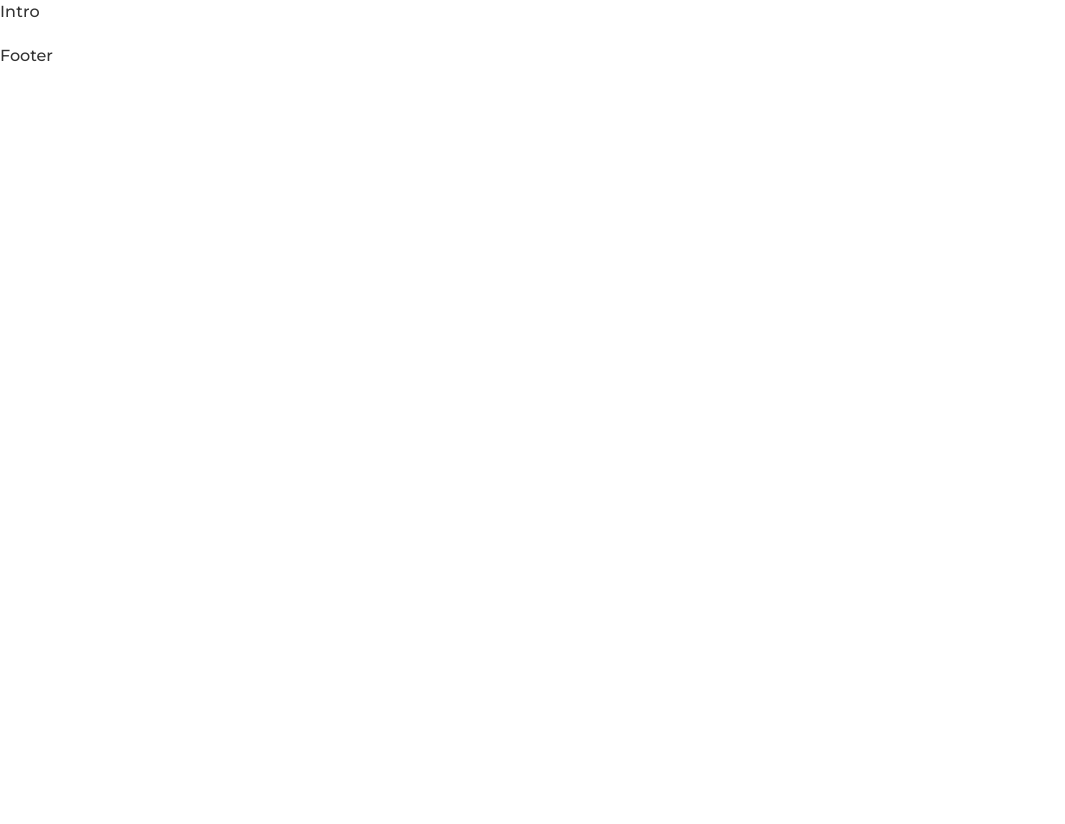
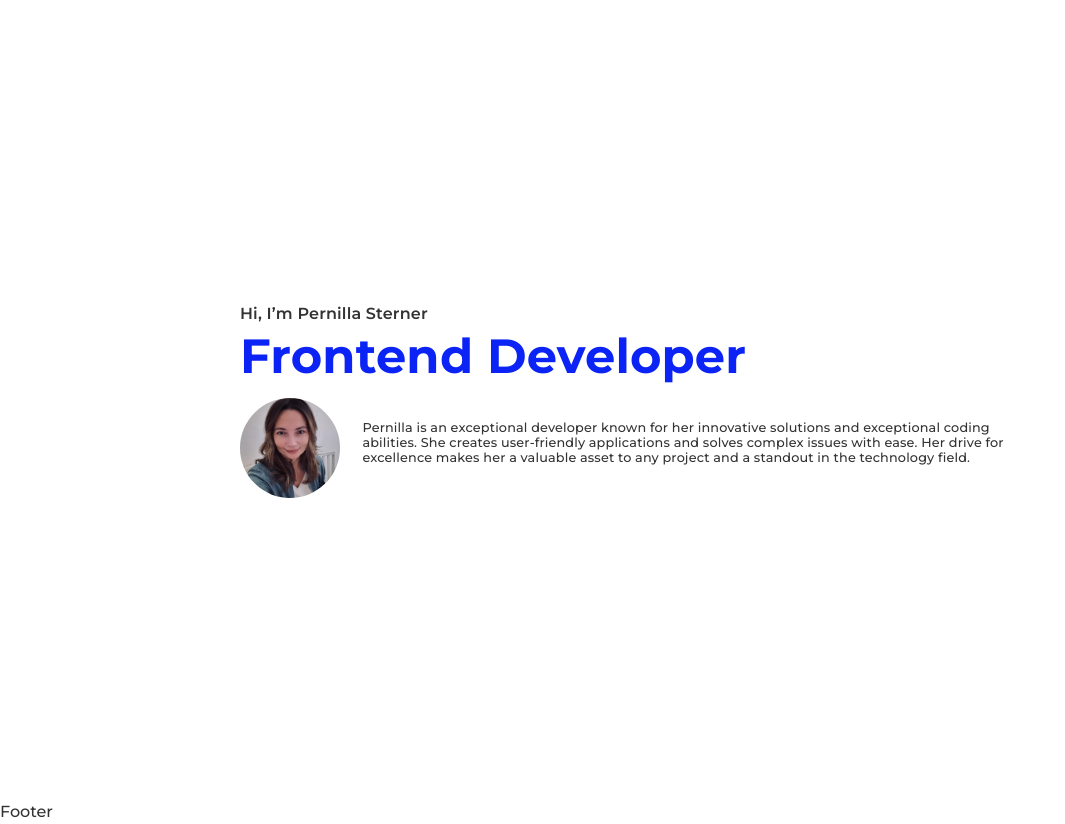
Before and after one commit to pernillasterner/pernillasterner.se, a React (Vite) app: page / in a window 1280 px wide. Shown: the whole page, without its empty margins (0-1065 px from the left). Before the commit the page ends 800 px from the top, so only its background shows below. Built offline with nearby package versions, Linux system fonts and the light colour scheme.

Commit message:
Add title, profile-image and about me text

```diff
--- a/src/components/Intro/Intro.jsx
+++ b/src/components/Intro/Intro.jsx
@@ -1,5 +1,23 @@
 import "./Intro.scss";
 
 export const Intro = () => {
-  return <p>Intro</p>;
+  return (
+    <section className="intro-container">
+      <div className="intro-wrapper">
+        <p className="intro-text">Hi, I’m Pernilla Sterner</p>
+        <h1 className="job-title">Frontend Developer</h1>
+
+        <div className="about-me-container">
+          <div className="profile-image"></div>
+          <div className="about-me-text">
+            Pernilla is an exceptional developer known for her innovative
+            solutions and exceptional coding abilities. She creates
+            user-friendly applications and solves complex issues with ease. Her
+            drive for excellence makes her a valuable asset to any project and a
+            standout in the technology field.
+          </div>
+        </div>
+      </div>
+    </section>
+  );
 };
--- a/src/components/Intro/Intro.scss
+++ b/src/components/Intro/Intro.scss
@@ -0,0 +1,38 @@
+.intro-container {
+  min-height: 100vh;
+
+  display: flex;
+  justify-content: center;
+  align-items: center;
+
+  .intro-wrapper {
+    max-width: 800px;
+
+    .intro-text {
+      font-weight: 600;
+    }
+
+    .job-title {
+      color: #0b24f5;
+    }
+
+    .about-me-container {
+      display: flex;
+
+      .profile-image {
+        background-image: url("/profile.jpeg");
+        background-repeat: no-repeat;
+        background-size: cover;
+        background-position: center;
+        border-radius: 50%;
+        min-width: 100px;
+        height: 100px;
+      }
+
+      .about-me-text {
+        padding: var(--general-padding);
+        font-size: 0.8rem;
+      }
+    }
+  }
+}
--- a/src/index.scss
+++ b/src/index.scss
@@ -50,6 +50,7 @@ main {
   max-width: 1600px;
   margin: 0 auto;
   letter-spacing: 0.01em;
+  min-height: 100vh;
 }
 
 a {
@@ -85,6 +86,6 @@ h4 {
   font-size: 0.875rem;
 }
 p {
-  margin-bottom: 1.25rem;
+  // margin-bottom: 1.25rem;
   line-height: 1.5em;
 }
```
Also changed, not shown: public/profile.jpeg (added), 1 other file (tests, documents, lock files or other folders).
